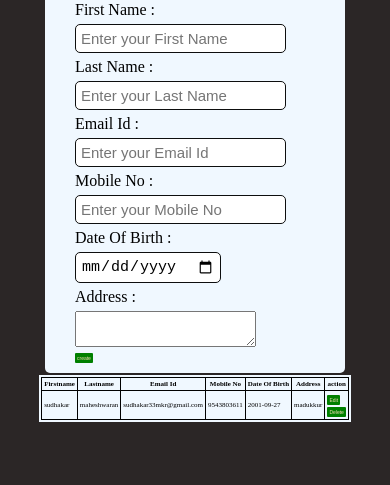
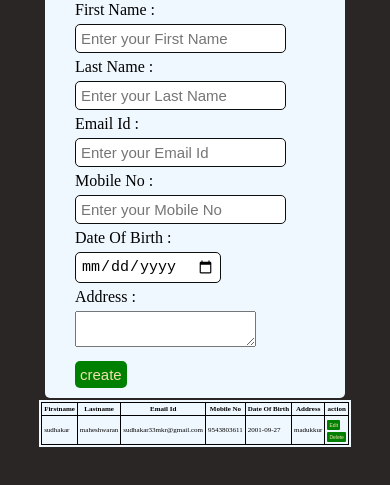
Before and after one commit to Sudhakar-Maheshwaran/curd-operation, a plain HTML site: page index.html in a window 390 px wide. Both pictures are taken after a click on the button "Add data". Shown: the part 119-604 px from the top of the page. Drawn offline with Linux system fonts and the light colour scheme.

Commit message:
add style

```diff
--- a/index.html
+++ b/index.html
@@ -48,7 +48,7 @@
                 <label for="">Address :</label>
                 <textarea name="Address" id="Address"></textarea>
             </div>
-            <button type="button" onclick="createdata()">create</button>
+            <button class="btn" type="button" onclick="createdata()">create</button>
         </form>
     </div>
 
@@ -94,7 +94,7 @@
                 <label for="">Address :</label>
                 <textarea name="Address" id="Address1"></textarea>
             </div>
-            <button type="button" onclick="update(id)">update</button>
+            <button class="btn" type="button" onclick="update(id)">update</button>
         </form>
     </div>
 
--- a/style.css
+++ b/style.css
@@ -118,4 +118,13 @@ tr,th,td{
         font-size: 10px;
         margin: 30px;
     }
+    .btn{
+        margin-top: 10px;
+        padding: 5px;
+        border-radius: 5px;
+        font-size: 15px;
+        background-color: green;
+        color: wheat;
+        cursor: pointer;
+    }
 }
```
